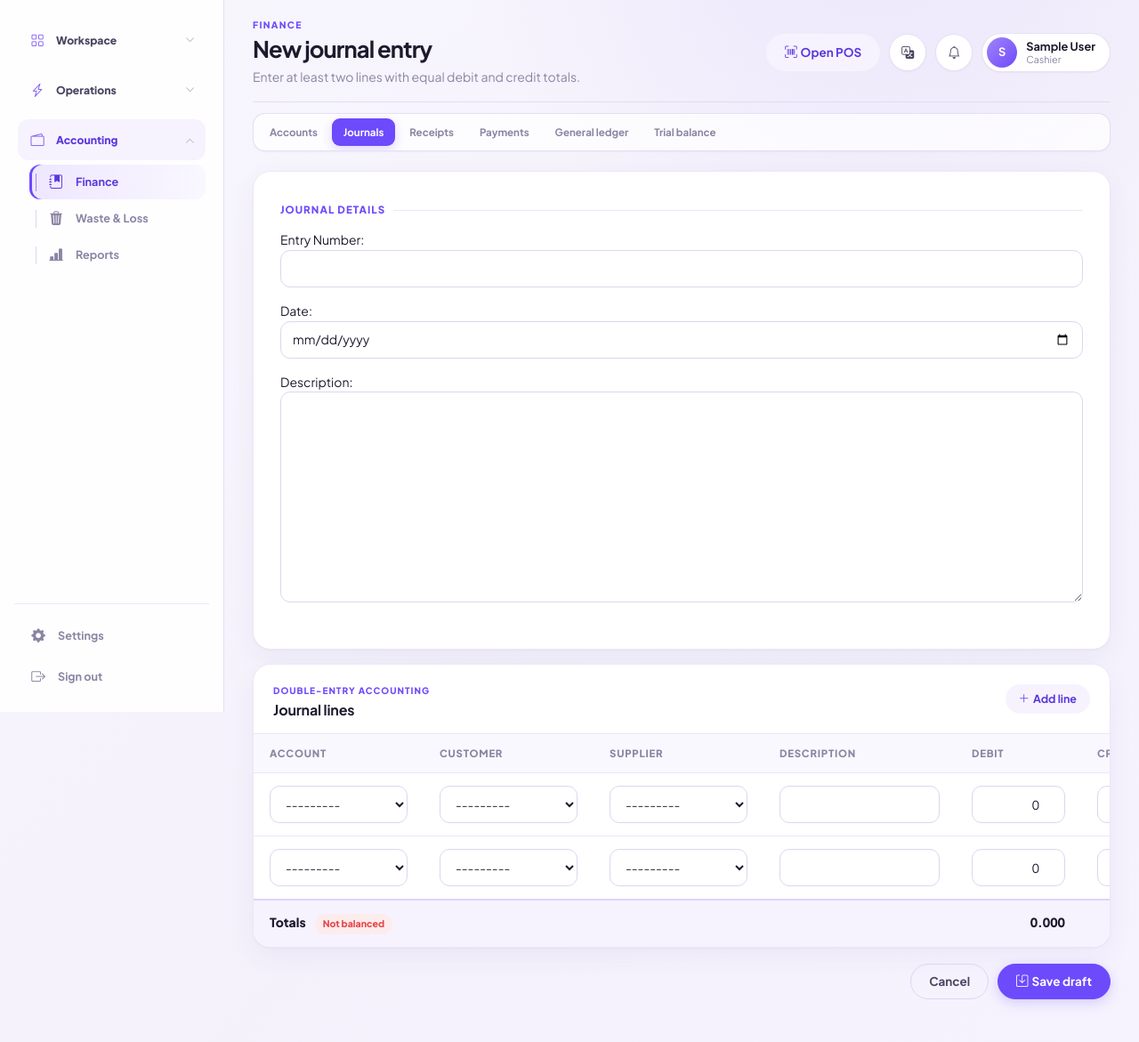
After one commit to hadidyuri04/ERP-System, a Django app: page /finance/journals/create/ in a window 1280 px wide. The commit adds this page. Shown: the whole page at 89% size. Run offline with Django 5.2, Linux system fonts and the light colour scheme; the visitor is signed in with stand-in values (Sample User, id 1); data that the repository does not hold is empty; some libraries are stand-ins or nearby versions.

Commit message:
Add manual journal entry creation

```diff
--- a/finance/forms.py
+++ b/finance/forms.py
@@ -1,6 +1,11 @@
+from decimal import Decimal
+
 from django import forms
+from django.core.exceptions import ValidationError
+from django.forms import BaseInlineFormSet, inlineformset_factory
+from django.utils.translation import gettext_lazy as _
 
-from .models import Account, PaymentVoucher, ReceiptVoucher
+from .models import Account, JournalEntry, JournalEntryLine, PaymentVoucher, ReceiptVoucher
 
 
 class CashAccountMixin:
@@ -43,3 +48,96 @@ class PaymentVoucherForm(CashAccountMixin, forms.ModelForm):
         if supplier is None:
             raise forms.ValidationError("A supplier is required for an accounts payable payment.")
         return supplier
+
+
+class JournalEntryForm(forms.ModelForm):
+    class Meta:
+        model = JournalEntry
+        fields = ["entry_number", "date", "description"]
+        widgets = {
+            "date": forms.DateInput(attrs={"type": "date"}),
+        }
+
+
+class JournalEntryLineForm(forms.ModelForm):
+    class Meta:
+        model = JournalEntryLine
+        fields = [
+            "account",
+            "customer",
+            "supplier",
+            "description",
+            "debit",
+            "credit",
+        ]
+
+    def __init__(self, *args, **kwargs):
+        super().__init__(*args, **kwargs)
+        self.fields["account"].queryset = Account.objects.filter(
+            is_active=True,
+            allow_posting=True,
+        ).order_by("code")
+
+    def clean(self):
+        cleaned_data = super().clean()
+        if cleaned_data.get("customer") and cleaned_data.get("supplier"):
+            raise ValidationError(
+                _("A journal line cannot reference both a customer and a supplier.")
+            )
+        return cleaned_data
+
+
+class BaseJournalEntryLineFormSet(BaseInlineFormSet):
+    def clean(self):
+        super().clean()
+
+        if any(self.errors):
+            return
+
+        total_debit = Decimal("0.000")
+        total_credit = Decimal("0.000")
+        line_count = 0
+
+        for form in self.forms:
+            data = form.cleaned_data
+
+            if not data or data.get("DELETE"):
+                continue
+
+            debit = data.get("debit") or Decimal("0.000")
+            credit = data.get("credit") or Decimal("0.000")
+
+            if debit == 0 and credit == 0:
+                continue
+
+            line_count += 1
+            total_debit += debit
+            total_credit += credit
+
+        if line_count < 2:
+            raise ValidationError(
+                _("A journal entry must contain at least two lines.")
+            )
+
+        if total_debit == 0:
+            raise ValidationError(
+                _("Journal entry total cannot be zero.")
+            )
+
+        if total_debit != total_credit:
+            raise ValidationError(
+                _(
+                    "Journal is not balanced. Debit: %(debit)s, "
+                    "Credit: %(credit)s."
+                ) % {"debit": total_debit, "credit": total_credit}
+            )
+
+
+JournalEntryLineFormSet = inlineformset_factory(
+    JournalEntry,
+    JournalEntryLine,
+    form=JournalEntryLineForm,
+    formset=BaseJournalEntryLineFormSet,
+    extra=2,
+    can_delete=True,
+)
--- a/finance/urls.py
+++ b/finance/urls.py
@@ -8,6 +8,7 @@ urlpatterns = [
     path("accounts/", views.account_list_view, name="account_list"),
 
     path("journals/", views.journal_list_view, name="journal_list"),
+    path("journals/create/", views.journal_create_view, name="journal_create"),
     path("journals/<int:pk>/", views.journal_detail_view, name="journal_detail"),
     path("journals/<int:pk>/post/", views.post_journal_view, name="journal_post"),
 
--- a/finance/views.py
+++ b/finance/views.py
@@ -1,14 +1,19 @@
 from django.contrib import messages
 from django.contrib.auth.decorators import login_required
 from django.core.exceptions import ValidationError
-from django.db.models import Q
+from django.db import transaction
 from django.shortcuts import get_object_or_404, redirect, render
 from django.utils.translation import gettext_lazy as _
 from django.views.decorators.http import require_POST
 
 from core.permissions import accountant_required
 
-from .forms import PaymentVoucherForm, ReceiptVoucherForm
+from .forms import (
+    JournalEntryForm,
+    JournalEntryLineFormSet,
+    PaymentVoucherForm,
+    ReceiptVoucherForm,
+)
 from .models import Account, JournalEntry, PaymentVoucher, ReceiptVoucher
 from .reports import generate_general_ledger, generate_trial_balance
 from .services import post_journal_entry, post_payment_voucher, post_receipt_voucher
@@ -174,3 +179,50 @@ def trial_balance_view(request):
     end_date = request.GET.get("end_date") or None
     tb_data = generate_trial_balance(start_date, end_date)
     return render(request, "reports/trial_balance.html", {"tb_data": tb_data, "start_date": start_date, "end_date": end_date})
+
+
+@login_required
+@accountant_required
+@transaction.atomic
+def journal_create_view(request):
+    journal = JournalEntry(
+        created_by=request.user,
+        source_type=JournalEntry.SourceType.MANUAL,
+    )
+
+    form = JournalEntryForm(
+        request.POST or None,
+        instance=journal,
+    )
+
+    formset = JournalEntryLineFormSet(
+        request.POST or None,
+        instance=journal,
+        prefix="lines",
+    )
+
+    if request.method == "POST" and form.is_valid() and formset.is_valid():
+        journal = form.save(commit=False)
+        journal.created_by = request.user
+        journal.source_type = JournalEntry.SourceType.MANUAL
+        journal.status = JournalEntry.Status.DRAFT
+        journal.save()
+
+        formset.instance = journal
+        formset.save()
+
+        messages.success(request, _("Journal entry saved as draft."))
+
+        return redirect(
+            "finance:journal_detail",
+            pk=journal.pk,
+        )
+
+    return render(
+        request,
+        "finance/journal_form.html",
+        {
+            "form": form,
+            "formset": formset,
+        },
+    )
--- a/static/css/erp.css
+++ b/static/css/erp.css
@@ -1187,6 +1187,21 @@ input[type="checkbox"] { width: 18px; height: 18px; accent-color: var(--purple-6
 .btn.is-loading::after { content: ""; position: absolute; width: 18px; height: 18px; inset: 50% auto auto 50%; margin: -9px; border: 2px solid rgba(255,255,255,.5); border-top-color: #fff; border-radius: 50%; animation: spin .65s linear infinite; }
 @keyframes spin { to { transform: rotate(360deg); } }
 
+.journal-lines-card .table-wrap { border-radius: 0 0 var(--r-lg) var(--r-lg); }
+.journal-lines-card .grid-table { min-width: 1050px; }
+.journal-lines-card .grid-table td { vertical-align: top; }
+.journal-lines-card .grid-table select { min-width: 155px; }
+.journal-lines-card .grid-table input[name$="-description"] { min-width: 180px; }
+.journal-lines-card .grid-table input[name$="-debit"],
+.journal-lines-card .grid-table input[name$="-credit"] { min-width: 105px; text-align: end; font-variant-numeric: tabular-nums; }
+.journal-delete-cell { width: 48px; text-align: center !important; }
+.journal-form-errors { padding: 12px 20px; color: var(--danger); background: var(--danger-bg); border-block-end: 1px solid #f7d7d9; }
+.journal-form-errors .errorlist { margin: 0; }
+.journal-balance-status { display: inline-flex; margin-inline-start: 10px; padding: 3px 9px; border-radius: var(--r-pill); font-size: .66rem; }
+.journal-balance-status.is-balanced { color: var(--success); background: var(--success-bg); }
+.journal-balance-status.is-unbalanced { color: var(--danger); background: var(--danger-bg); }
+.journal-form-actions { display: flex; justify-content: flex-end; gap: 10px; margin-top: 18px; }
+
 /* Authentication */
 .auth-body { overflow-x: hidden; background: #fff; }
 .auth-shell { min-height: 100vh; display: grid; grid-template-columns: minmax(440px, 1.08fr) minmax(420px, .92fr); }
--- /dev/null
+++ b/templates/finance/journal_form.html
@@ -0,0 +1,104 @@
+{% extends "core/base.html" %}
+{% load i18n %}
+
+{% block title %}{% trans "New journal entry" %}{% endblock %}
+
+{% block page_header %}
+<span class="eyebrow">{% trans "Finance" %}</span>
+<h1>{% trans "New journal entry" %}</h1>
+<p>{% trans "Enter at least two lines with equal debit and credit totals." %}</p>
+{% endblock %}
+
+{% block content %}
+<form method="post" id="journal-form">
+  {% csrf_token %}
+  <div class="card-soft card-pad mb-3">
+    <div class="form-section-title">{% trans "Journal details" %}</div>
+    {{ form.non_field_errors }}
+    {{ form.as_p }}
+  </div>
+
+  <div class="card-soft journal-lines-card">
+    <div class="card-head">
+      <div><span class="section-kicker">{% trans "Double-entry accounting" %}</span><h3>{% trans "Journal lines" %}</h3></div>
+      <div class="spacer"></div>
+      <button type="button" class="btn btn-soft btn-sm" id="add-journal-line"><i class="bi bi-plus-lg me-1"></i>{% trans "Add line" %}</button>
+    </div>
+
+    {{ formset.management_form }}
+    {% if formset.non_form_errors %}<div class="journal-form-errors">{{ formset.non_form_errors }}</div>{% endif %}
+
+    <div class="table-wrap">
+      <table class="table-erp grid-table" id="journal-lines-table">
+        <thead><tr><th>{% trans "Account" %}</th><th>{% trans "Customer" %}</th><th>{% trans "Supplier" %}</th><th>{% trans "Description" %}</th><th>{% trans "Debit" %}</th><th>{% trans "Credit" %}</th><th></th></tr></thead>
+        <tbody id="journal-lines-body">
+        {% for line_form in formset %}
+          <tr data-journal-line>
+            {% for hidden in line_form.hidden_fields %}{{ hidden }}{% endfor %}
+            <td>{{ line_form.account.errors }}{{ line_form.account }}</td>
+            <td>{{ line_form.customer.errors }}{{ line_form.customer }}</td>
+            <td>{{ line_form.supplier.errors }}{{ line_form.supplier }}</td>
+            <td>{{ line_form.description.errors }}{{ line_form.description }}</td>
+            <td>{{ line_form.debit.errors }}{{ line_form.debit }}</td>
+            <td>{{ line_form.credit.errors }}{{ line_form.credit }}</td>
+            <td class="journal-delete-cell"><span class="d-none">{{ line_form.DELETE }}</span><button type="button" class="btn-icon danger" data-remove-line aria-label="{% trans 'Remove line' %}"><i class="bi bi-trash3"></i></button>{{ line_form.non_field_errors }}</td>
+          </tr>
+        {% endfor %}
+        </tbody>
+        <tfoot><tr><td colspan="4">{% trans "Totals" %}<span id="journal-balance-status" class="journal-balance-status"></span></td><td id="journal-debit-total" class="num">0.000</td><td id="journal-credit-total" class="num">0.000</td><td></td></tr></tfoot>
+      </table>
+    </div>
+  </div>
+
+  <template id="journal-empty-line">
+    <tr data-journal-line>
+      {% with line_form=formset.empty_form %}
+      {% for hidden in line_form.hidden_fields %}{{ hidden }}{% endfor %}
+      <td>{{ line_form.account }}</td><td>{{ line_form.customer }}</td><td>{{ line_form.supplier }}</td><td>{{ line_form.description }}</td><td>{{ line_form.debit }}</td><td>{{ line_form.credit }}</td>
+      <td class="journal-delete-cell"><span class="d-none">{{ line_form.DELETE }}</span><button type="button" class="btn-icon danger" data-remove-line aria-label="{% trans 'Remove line' %}"><i class="bi bi-trash3"></i></button></td>
+      {% endwith %}
+    </tr>
+  </template>
+
+  <div class="journal-form-actions">
+    <a href="{% url 'finance:journal_list' %}" class="btn btn-ghost">{% trans "Cancel" %}</a>
+    <button type="submit" class="btn btn-primary"><i class="bi bi-save me-1"></i>{% trans "Save draft" %}</button>
+  </div>
+</form>
+{% endblock %}
+
+{% block extra_js %}
+<script>
+(() => {
+  const body = document.getElementById('journal-lines-body');
+  const totalForms = document.getElementById('id_lines-TOTAL_FORMS');
+  const template = document.getElementById('journal-empty-line');
+  const debitTotal = document.getElementById('journal-debit-total');
+  const creditTotal = document.getElementById('journal-credit-total');
+  const status = document.getElementById('journal-balance-status');
+
+  function visibleRows() { return [...body.querySelectorAll('[data-journal-line]')].filter(row => !row.hidden); }
+  function amount(row, suffix) { return Number(row.querySelector(`[name$="-${suffix}"]`)?.value) || 0; }
+  function recalculate() {
+    let debit = 0, credit = 0;
+    visibleRows().forEach(row => { debit += amount(row, 'debit'); credit += amount(row, 'credit'); });
+    debitTotal.textContent = debit.toFixed(3); creditTotal.textContent = credit.toFixed(3);
+    const balanced = debit > 0 && Math.abs(debit - credit) < 0.0005;
+    status.textContent = balanced ? '{% trans "Balanced" %}' : '{% trans "Not balanced" %}';
+    status.classList.toggle('is-balanced', balanced); status.classList.toggle('is-unbalanced', !balanced);
+  }
+  function bindRow(row) {
+    const debit = row.querySelector('[name$="-debit"]'); const credit = row.querySelector('[name$="-credit"]');
+    debit?.addEventListener('input', () => { if (Number(debit.value) > 0 && credit) credit.value = '0'; recalculate(); });
+    credit?.addEventListener('input', () => { if (Number(credit.value) > 0 && debit) debit.value = '0'; recalculate(); });
+    row.querySelector('[data-remove-line]')?.addEventListener('click', () => { const deletion = row.querySelector('[name$="-DELETE"]'); if (deletion) deletion.checked = true; row.hidden = true; recalculate(); });
+  }
+  body.querySelectorAll('[data-journal-line]').forEach(bindRow);
+  document.getElementById('add-journal-line').addEventListener('click', () => {
+    const index = Number(totalForms.value); const fragment = template.content.cloneNode(true); const row = fragment.querySelector('tr');
+    row.innerHTML = row.innerHTML.replaceAll('__prefix__', index); totalForms.value = index + 1; body.appendChild(row); bindRow(row); row.querySelector('select, input')?.focus(); recalculate();
+  });
+  recalculate();
+})();
+</script>
+{% endblock %}
```
Also changed, not shown: finance/models.py (+10 -0 lines), finance/tests.py (+84 -0 lines), templates/finance/journal_list.html (+40 -1 lines).
